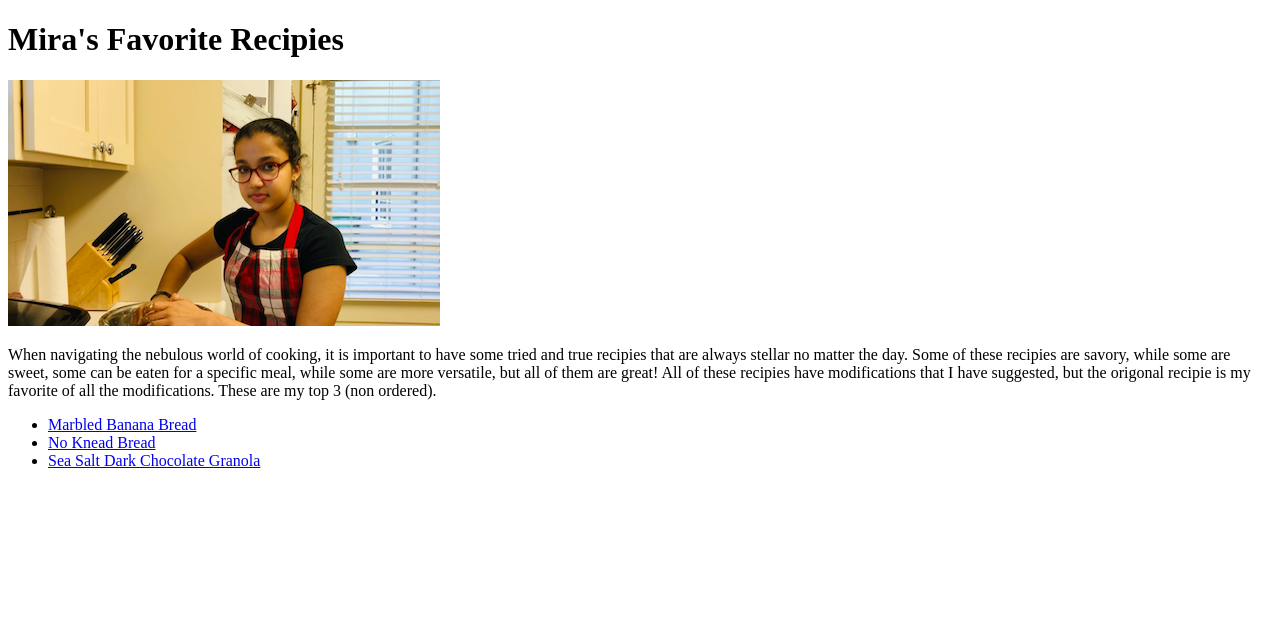
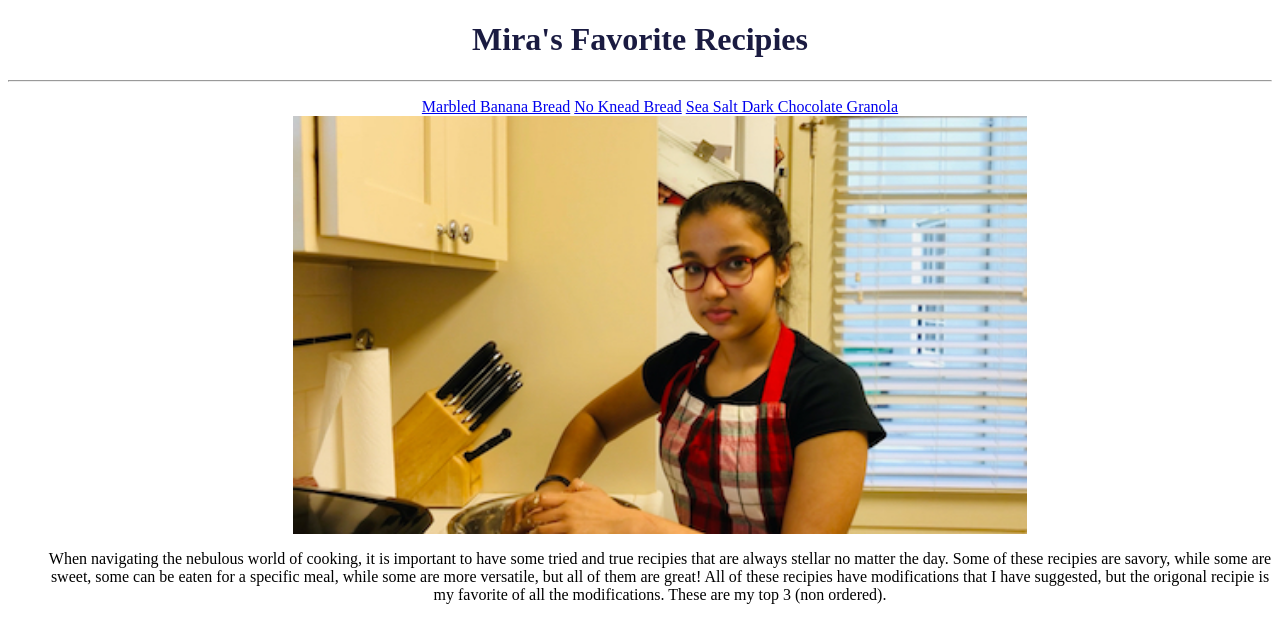
Before and after one commit to mira-2021/Recipies-MiraA, a plain HTML site: page index.html in a window 1280 px wide. Drawn offline with Linux system fonts and the light colour scheme.

Commit message:
Add files via upload

```diff
--- a/index.html
+++ b/index.html
@@ -2,6 +2,9 @@
 <html>
 
 <head>
+<link rel="preconnect" href="https://fonts.gstatic.com">
+<link href="https://fonts.googleapis.com/css2?family=Playfair+Display:wght@800&display=swap" rel="stylesheet">
+
 <title> Mira's Favorite Recipies </title>
 <link href= "style.css" type="text/css" rel="stylesheet" />
 
@@ -9,12 +12,14 @@
 
 <body>
 	<h1> Mira's Favorite Recipies </h1>
-	<img src= "profile.jpg" alt= "Profile" />
+	<hr>
+		<ul>
+		<li> <a href = "recipie1.html"> Marbled Banana Bread</a> </li>
+		<li><a href= "recipie2.html"> No Knead Bread</a> </li>
+		<li> <a href = "recipie3.html"> Sea Salt Dark Chocolate Granola  </a> </li> <br>
+
+	<img src= "profile.jpg" alt= "Profile" class="center"/>
 	<p> When navigating the nebulous world of cooking, it is important to have some tried and true recipies that are always stellar no matter the day. Some of these recipies are savory, while some are sweet, some can be eaten for a specific meal, while some are more versatile, but all of them are great! All of these recipies have modifications that I have suggested, but the origonal recipie is my favorite of all the modifications. These are my top 3 (non ordered).  </p>
-	<ul>
-		<li> <a href = "recipie1.html"> Marbled Banana Bread </a> </li>
-		<li><a href= "recipie2.html"> No Knead Bread </a> </li>
-		<li> <a href = "recipie3.html"> Sea Salt Dark Chocolate Granola </a> </li>
 
 	 </ul>
 
--- a/style.css
+++ b/style.css
@@ -1,13 +1,33 @@
+body{ backround-color:#ffffff;
 
-0A2342 - Oxford blue
-CEA2AC - pale pink
-A9DBB8 - light turquise green
-CC2936 - Bright redish pink
-E28413 - bright yellow
+}
+h1{
+	color: #1A1B41;
+	font-family:'Playfair Display'serif;
+	 }
+ hr {
+ 	width:thick;
+ }
+a:hover {color: #1A1B41;}
+ul li{
+display: inline; }
 
-Playfair display -
+.center{
+display: block;
+margin-left:auto;
+margin-right:auto;
+width: 60%;
+}
+h1,p,ul {
+	text-align:center;
 
-<link rel="preconnect" href="https://fonts.gstatic.com">
-<link href="https://fonts.googleapis.com/css2?family=Playfair+Display:wght@800&display=swap" rel="stylesheet">
+}
+
+.headerMarbledBananaBread {
+	background: url ('bananabread.jpg') no-repeat ;
+
+}
+
+
 
 font-family: 'Playfair Display', serif;
```
Also changed, not shown: marbledBananaBread.html (+3 -3 lines).
